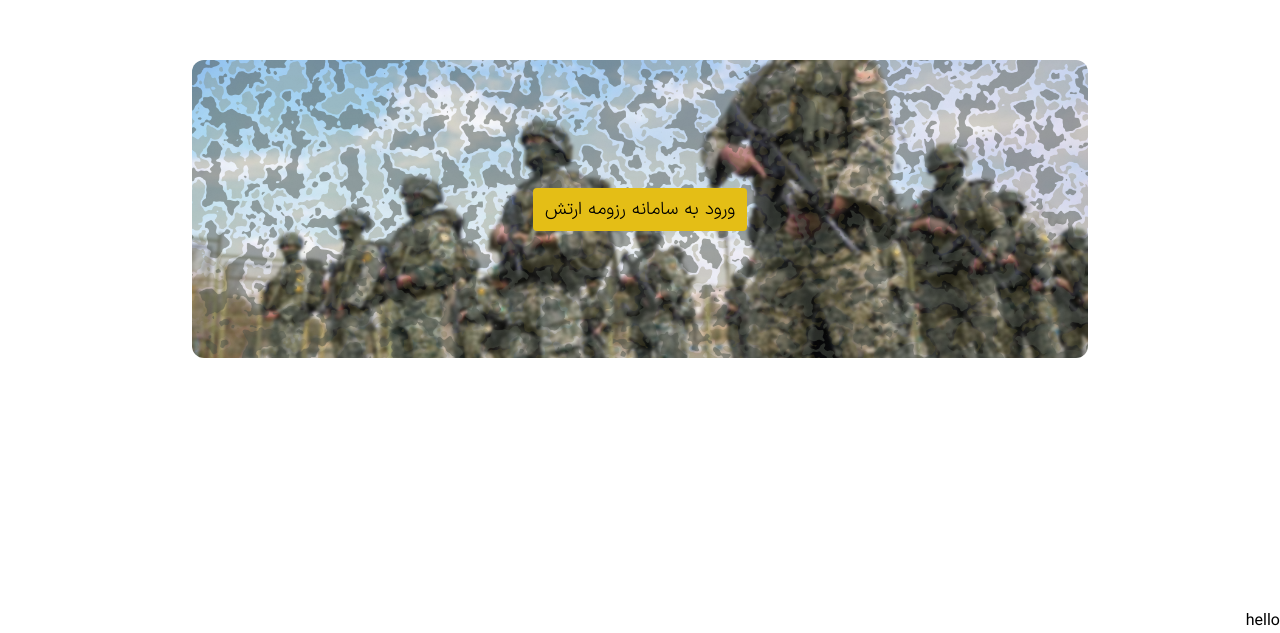
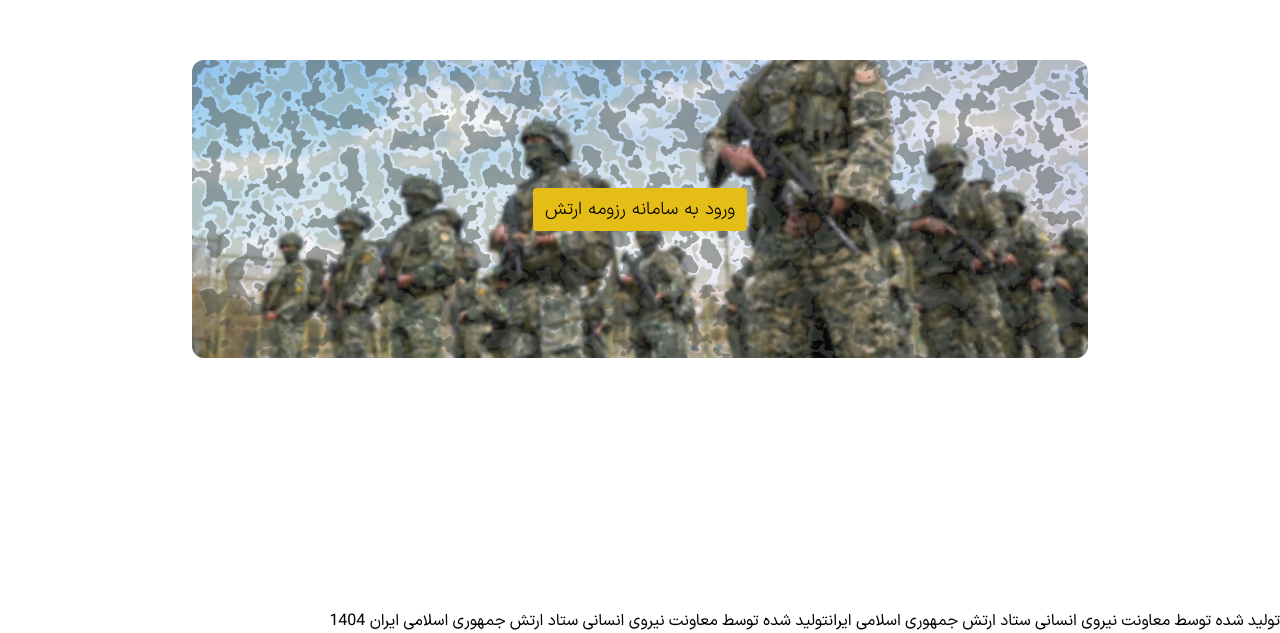
Before and after one commit to this-ILECY/HR_ARMY_LANDING, a React (Create React App) app: page / in a window 1280 px wide. Shown: the part 1791-2424 px from the top of the page. Built offline with nearby package versions, Linux system fonts and the light colour scheme.

Commit message:
footer started!

```diff
--- a/package.json
+++ b/package.json
@@ -8,6 +8,7 @@
     "@testing-library/react": "^16.3.0",
     "@testing-library/user-event": "^13.5.0",
     "@types/node": "^16.18.126",
+    "jalaali-js": "^1.2.8",
     "react": "^19.1.1",
     "react-dom": "^19.1.1",
     "react-router-dom": "^7.8.1",
--- a/src/components/footer.tsx
+++ b/src/components/footer.tsx
@@ -1,8 +1,20 @@
+import React from 'react';
+// import jalaali from 'jalaali-js';
+
 const Footer: React.FC = () => {
+
+//     const today = new Date();
+//   const { jy } = jalaali.toJalaali(today);
+
     return (
-        <>
-            <span>hello</span>
-        </>
+        <span className="footer">
+            <span className="links">
+
+            </span>
+            <span className="credit">
+                تولید شده توسط معاونت نیروی انسانی ستاد ارتش جمهوری اسلامی ایرانتولید شده توسط معاونت نیروی انسانی ستاد ارتش جمهوری اسلامی ایران 1404
+            </span>
+        </span>
     )
 
 }
```
Also changed, not shown: 1 other file (tests, documents, lock files or other folders).
